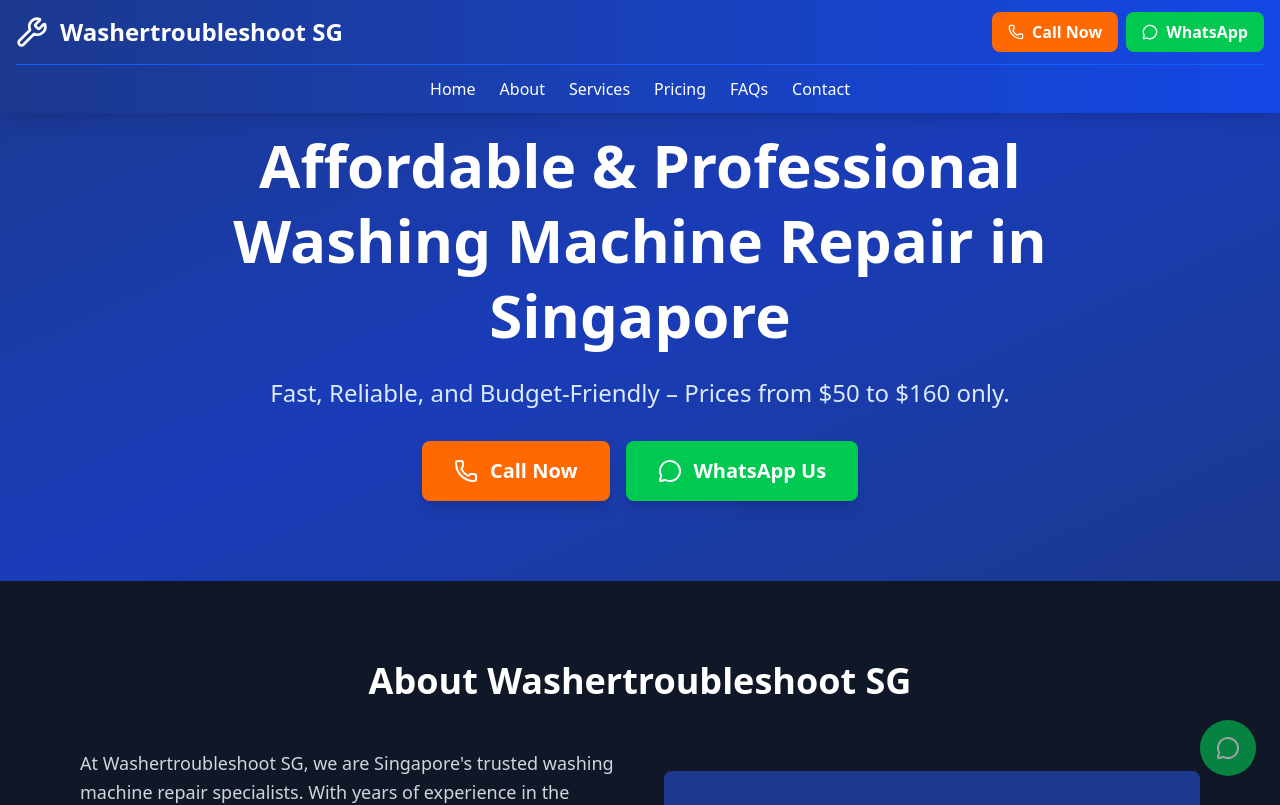
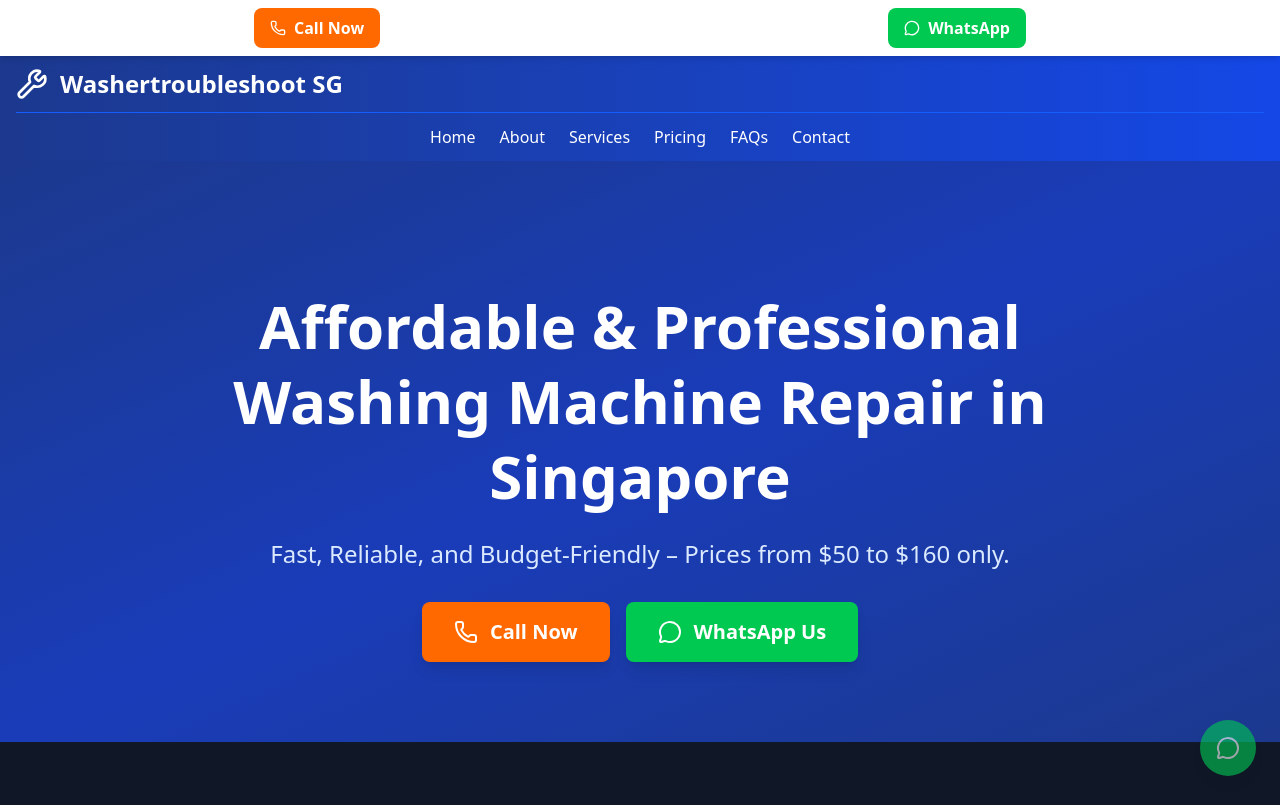
Before and after one commit to Jonymoin/washertroubleshoot, a React (Vite) app: page / in a window 1280 px wide. Shown: the top 805 px of the page. Built offline with nearby package versions, Linux system fonts and the light colour scheme.

Commit message:
first clarity

```diff
--- a/index.html
+++ b/index.html
@@ -14,6 +14,13 @@
 
   gtag('config', 'AW-17619132152');
 </script>
+<script type="text/javascript">
+    (function(c,l,a,r,i,t,y){
+        c[a]=c[a]||function(){(c[a].q=c[a].q||[]).push(arguments)};
+        t=l.createElement(r);t.async=1;t.src="https://www.clarity.ms/tag/"+i;
+        y=l.getElementsByTagName(r)[0];y.parentNode.insertBefore(t,y);
+    })(window, document, "clarity", "script", "tmtsgzij30");
+</script>
   </head>
   <body>
     <div id="root"></div>
--- a/src/WashingSolve.jsx
+++ b/src/WashingSolve.jsx
@@ -92,7 +92,35 @@ export default function WasherRepairWebsite() {
   return (
     <div className="min-h-screen bg-gray-900">
       {/* Fixed Header */}
-    <header className="fixed top-0 w-full bg-gradient-to-r from-blue-900 to-blue-700 text-white shadow-lg z-50">
+      {/* Fixed top buttons */}
+<div className="fixed top-0 w-full flex justify-around bg-white py-2 z-50 shadow-md">
+  <a
+    href={`tel:${phoneNumber}`}
+    onClick={(e) => {
+      e.preventDefault();
+      reportConversion(`tel:${phoneNumber}`);
+    }}
+    className="bg-orange-500 hover:bg-orange-600 px-3 sm:px-4 py-2 rounded-lg font-semibold flex items-center gap-2 transition-all transform hover:scale-105 text-white"
+  >
+    <Phone className="w-4 h-4" />
+    <span>Call Now</span>
+  </a>
+
+  <a
+    href={`https://wa.me/${phoneNumber.replace(/\+/g, "")}`}
+    onClick={(e) => {
+      e.preventDefault();
+      reportConversion(`https://wa.me/${phoneNumber.replace(/\+/g, "")}`);
+    }}
+    target="_blank"
+    rel="noopener noreferrer"
+    className="bg-green-500 hover:bg-green-600 px-3 sm:px-4 py-2 rounded-lg font-semibold flex items-center gap-2 transition-all transform hover:scale-105 text-white"
+  >
+    <MessageCircle className="w-4 h-4" />
+    <span>WhatsApp</span>
+  </a>
+</div>
+    <header className="w-full bg-gradient-to-r from-blue-900 to-blue-700 text-white shadow-lg mt-16 sm:mt-14">
   <div className="max-w-7xl mx-auto px-4 py-3">
     <div className="flex justify-between items-center gap-3">
       <div className="flex items-center gap-3">
@@ -100,21 +128,6 @@ export default function WasherRepairWebsite() {
         <h1 className="text-xl md:text-2xl font-bold">Washertroubleshoot SG</h1>
       </div>
       <div className="flex gap-2 items-center">
-              <a href={`tel:${phoneNumber}`} onClick={(e) => {
-    e.preventDefault();
-    // Call conversion track kore tel link a redirect hobe
-    reportConversion(`tel:${phoneNumber}`);
-        }} className="bg-orange-500 hover:bg-orange-600 px-3 sm:px-4 py-2 rounded-lg font-semibold flex items-center gap-2 transition-all transform hover:scale-105">
-                <Phone className="w-4 h-4" />
-                <span className="hidden sm:inline">Call Now</span>
-              </a>
-              <a href={`https://wa.me/${phoneNumber.replace(/\+/g, '')}`}  onClick={(e) => {
-          e.preventDefault();
-          reportConversion(`https://wa.me/${phoneNumber.replace(/\+/g, "")}`);
-        }} target="_blank" rel="noopener noreferrer" className="bg-green-500 hover:bg-green-600 px-3 sm:px-4 py-2 rounded-lg font-semibold flex items-center gap-2 transition-all transform hover:scale-105">
-                <MessageCircle className="w-4 h-4" />
-                <span className="hidden sm:inline">WhatsApp</span>
-              </a>
         <button
           onClick={() => setMobileMenuOpen(!mobileMenuOpen)}
           className="bg-blue-800 hover:bg-blue-600 px-3 py-2 rounded-lg transition-colors sm:hidden"
@@ -123,24 +136,32 @@ export default function WasherRepairWebsite() {
         </button>
       </div>
     </div>
+
     <nav className="mt-3 border-t border-blue-600 pt-3 hidden sm:block">
       <ul className="flex justify-center gap-6 flex-wrap text-sm md:text-base">
         {['home', 'about', 'services', 'pricing', 'faqs', 'contact'].map(section => (
           <li key={section}>
-                  <button onClick={() => scrollToSection(section)} className="hover:text-yellow-300 transition-colors capitalize font-medium">
+            <button
+              onClick={() => scrollToSection(section)}
+              className="hover:text-yellow-300 transition-colors capitalize font-medium"
+            >
               {section === 'faqs' ? 'FAQs' : section.replace('-', ' ')}
             </button>
           </li>
         ))}
       </ul>
     </nav>
+
     {/* Mobile Menu */}
     {mobileMenuOpen && (
       <nav className="mt-3 border-t border-blue-600 pt-3 sm:hidden">
         <ul className="flex flex-col gap-3 text-base">
           {['home', 'about', 'services', 'pricing', 'faqs', 'contact'].map(section => (
             <li key={section}>
-                    <button onClick={() => scrollToSection(section)} className="hover:text-yellow-300 transition-colors capitalize font-medium w-full text-left py-2">
+              <button
+                onClick={() => scrollToSection(section)}
+                className="hover:text-yellow-300 transition-colors capitalize font-medium w-full text-left py-2"
+              >
                 {section === 'faqs' ? 'FAQs' : section.replace('-', ' ')}
               </button>
             </li>
```
Lines whose indentation alone changed are shown as unchanged.
